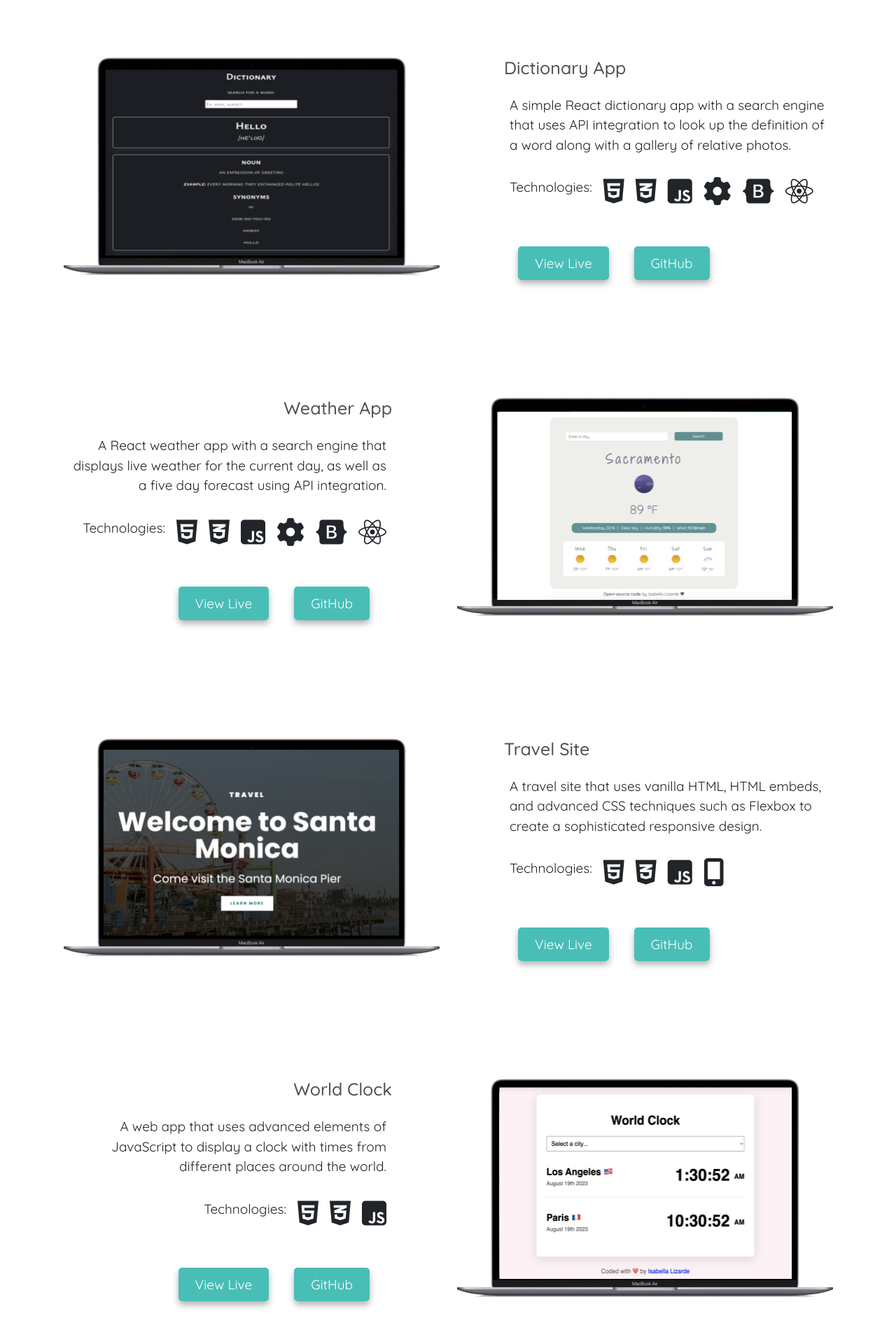
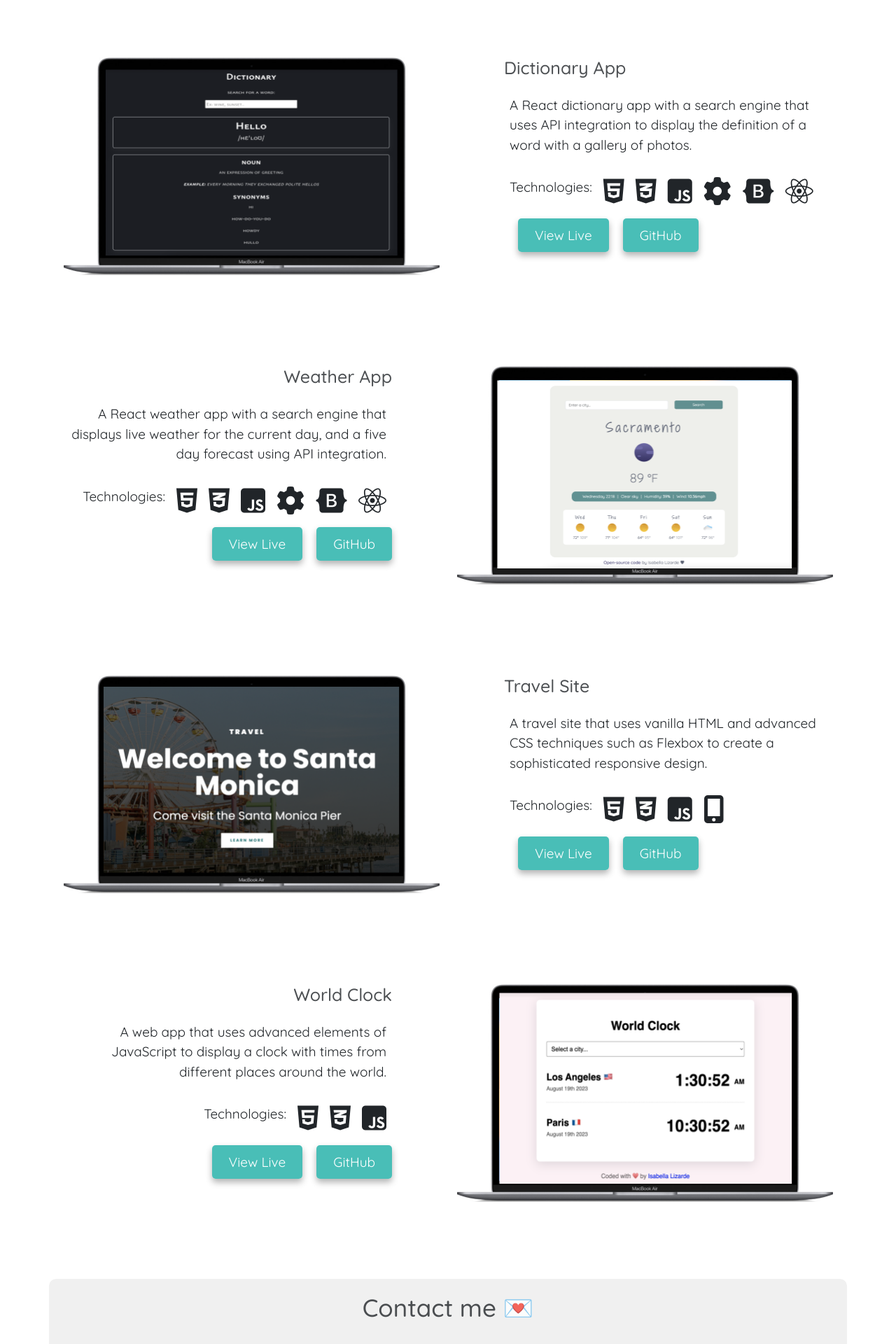
Before and after one commit to soybella/isabella-lizarde-portfolio, a React (Create React App) app: page / in a window 1280 px wide. Shown: the part 2140-4060 px from the top of the page at 70% size. Built offline with nearby package versions, Linux system fonts and the light colour scheme; a web font is replaced by a local one.

Commit message:
Updated CSS for project sections

```diff
--- a/src/App.css
+++ b/src/App.css
@@ -198,7 +198,7 @@ img {
 
 .project-button {
   list-style: none;
-  padding: 16px;
+  /* padding: 10px; */
   padding-left: 20px;
 }
 
@@ -351,6 +351,10 @@ img {
     font-size: 30px;
   }
 
+  /* .project-button {
+    padding: 0;
+  } */
+
   .button-link {
     padding: 9px 15px;
   }
--- a/src/DictionaryProject.js
+++ b/src/DictionaryProject.js
@@ -73,9 +73,9 @@ export default function DictionaryProject() {
           <div className="col-lg-6 d-none d-lg-block project-description">
             <h3 className="mb-3 text-start">Dictionary App</h3>
             <p className="p-2 m-0 text-start">
-              A simple React dictionary app with a search engine that uses API
-              integration to look up the definition of a word along with a
-              gallery of relative photos.
+              A React dictionary app with a search engine that uses API
+              integration to display the definition of a word with a gallery of
+              photos.
             </p>
             <div className="project-skills-icons pt-4">
               <ul className="d-flex p-0 justify-content-start">
@@ -99,7 +99,7 @@ export default function DictionaryProject() {
                   <i className="fa-brands fa-react"></i>
                 </li>
               </ul>
-              <ul className="d-flex justify-content-start project-button px-0 pt-4">
+              <ul className="d-flex justify-content-start project-button px-0">
                 <li className="project-button">
                   <a
                     href="https://isabellalizarde-dictionary-app.netlify.app/"
--- a/src/Footer.css
+++ b/src/Footer.css
@@ -1,5 +1,5 @@
-.footer p {
-  font-size: 15px;
+.Footer p {
+  font-size: 16px;
 }
 
 .footer-link {
--- a/src/TravelProject.js
+++ b/src/TravelProject.js
@@ -16,9 +16,8 @@ export default function TravelProject() {
           <div className="responsive-project-description d-sm-block d-lg-none project-description pt-3">
             <h3 className="mt-3">Travel Site</h3>
             <p className="p-2 m-3 text-center">
-              A travel site that uses vanilla HTML, HTML embeds, and advanced
-              CSS techniques such as Flexbox to create a sophisticated
-              responsive design.
+              A travel site that uses vanilla HTML and advanced CSS techniques
+              such as Flexbox to create a sophisticated responsive design.
             </p>
             <div className="project-skills-icons pt-2">
               <ul className="d-flex p-0 justify-content-center">
@@ -66,9 +65,8 @@ export default function TravelProject() {
           <div className="col-lg-6 d-none d-lg-block project-description">
             <h3 className="mb-3 text-start">Travel Site</h3>
             <p className="p-2 m-0 text-start">
-              A travel site that uses vanilla HTML, HTML embeds, and advanced
-              CSS techniques such as Flexbox to create a sophisticated
-              responsive design.
+              A travel site that uses vanilla HTML and advanced CSS techniques
+              such as Flexbox to create a sophisticated responsive design.
             </p>
             <div className="project-skills-icons pt-4">
               <ul className="d-flex p-0 justify-content-start">
@@ -86,7 +84,7 @@ export default function TravelProject() {
                   <i class="fa-solid fa-mobile-screen-button"></i>
                 </li>
               </ul>
-              <ul className="d-flex justify-content-start project-button px-0 pt-4">
+              <ul className="d-flex justify-content-start project-button px-0">
                 <li className="project-button">
                   <a
                     href="https://isabellalizarde-travel-santa-monica.netlify.app/"
--- a/src/WeatherProject.js
+++ b/src/WeatherProject.js
@@ -10,8 +10,8 @@ export default function WeatherProject() {
             <h3 className="mb-3 text-end">Weather App</h3>
             <p className="p-2 m-0 text-end">
               A React weather app with a search engine that displays live
-              weather for the current day, as well as a five day forecast using
-              API integration.
+              weather for the current day, and a five day forecast using API
+              integration.
             </p>
             <div className="project-skills-icons pt-4">
               <ul className="d-flex p-0 justify-content-end">
@@ -35,7 +35,7 @@ export default function WeatherProject() {
                   <i className="fa-brands fa-react"></i>
                 </li>
               </ul>
-              <ul className="d-flex justify-content-end project-button pt-4">
+              <ul className="d-flex justify-content-end project-button">
                 <li className="project-button">
                   <a
                     href="https://isabellalizarde-weather-app.netlify.app/"
@@ -72,8 +72,8 @@ export default function WeatherProject() {
             <h3 className="mt-3">Weather App</h3>
             <p className="p-2 m-3 text-center">
               A React weather app with a search engine that displays live
-              weather for the current day, as well as a five day forecast using
-              API integration.
+              weather for the current day, and a five day forecast using API
+              integration.
             </p>
             <div className="project-skills-icons pt-2">
               <ul className="d-flex p-0 justify-content-center">
--- a/src/WorldClockProject.js
+++ b/src/WorldClockProject.js
@@ -26,7 +26,7 @@ export default function WorldClockProject() {
                   <i className="fa-brands fa-square-js"></i>
                 </li>
               </ul>
-              <ul className="d-flex justify-content-end project-button pt-4">
+              <ul className="d-flex justify-content-end project-button">
                 <li className="project-button">
                   <a
                     href="https://isabellalizarde-world-clock.netlify.app/"
```
